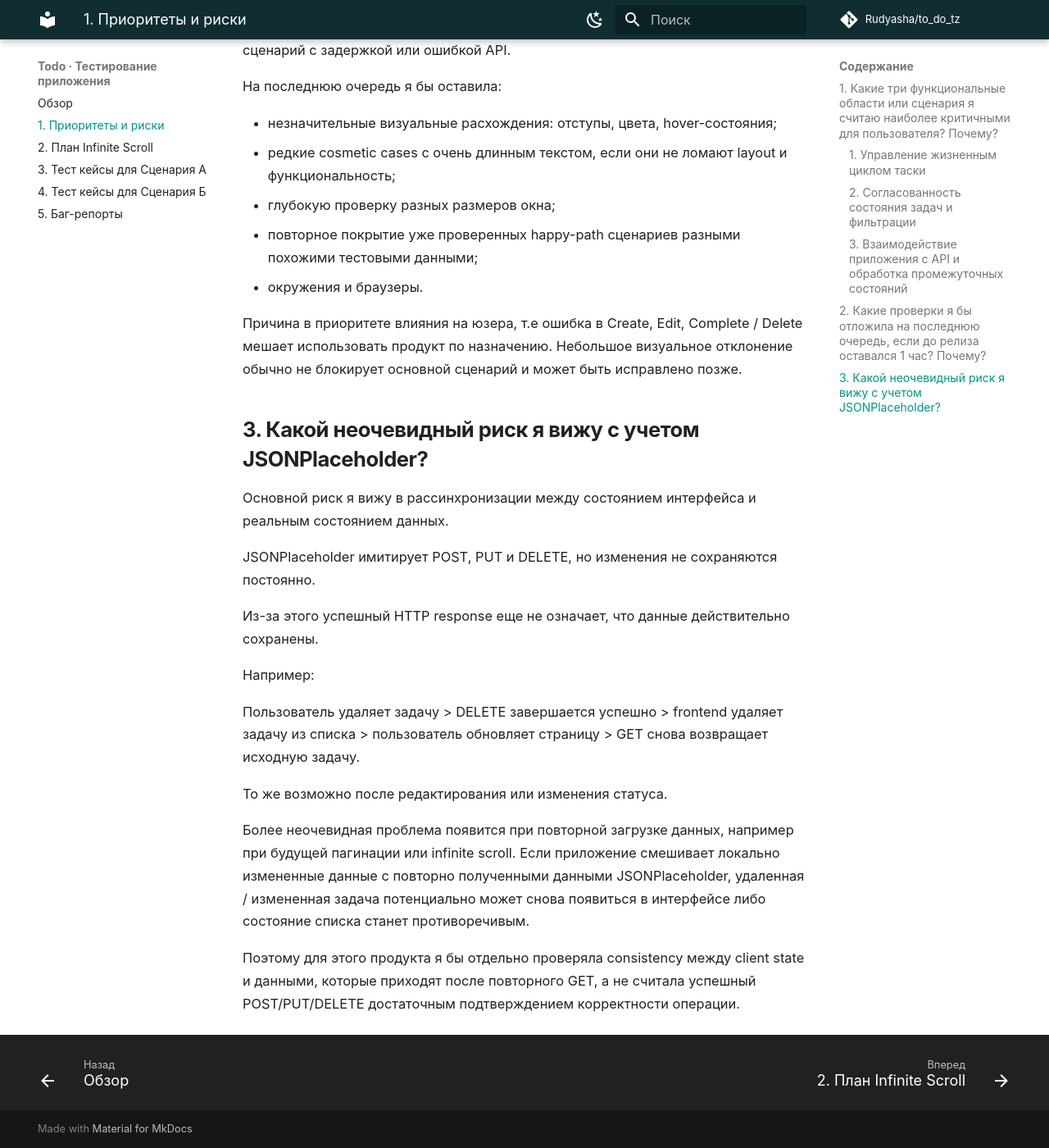
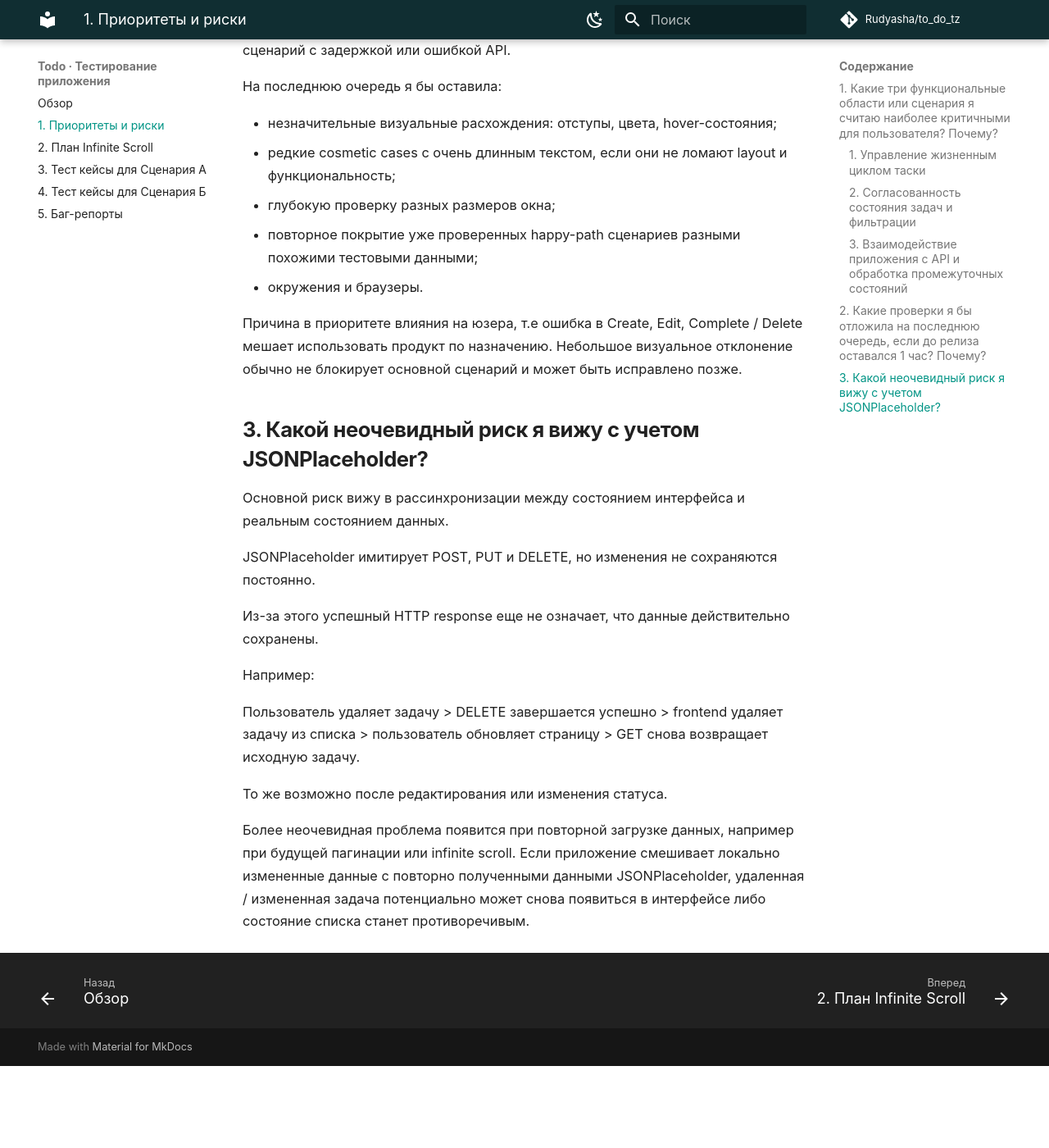
Before and after one commit to Rudyasha/to_do_tz, an MkDocs documentation site: the page built from docs/task-1.md, in a window 1280 px wide and 1400 px high, scrolled down 1679 px. Shown: the whole window at 82% size. Built offline with MkDocs 1.6.1 and Material for MkDocs 9.7.7, drawn with Linux system fonts in a browser that asks for light colours; comment, search, counter and statistics services are not loaded; after the commit the page ends 2979 px from its top, so only the background shows below that.

Commit message:
Update task-1.md

```diff
--- a/docs/task-1.md
+++ b/docs/task-1.md
@@ -53,7 +53,7 @@
 
 ## 3. Какой неочевидный риск я вижу с учетом JSONPlaceholder?
 
-Основной риск я вижу в рассинхронизации между состоянием интерфейса и реальным состоянием данных.
+Основной риск вижу в рассинхронизации между состоянием интерфейса и реальным состоянием данных.
 
 JSONPlaceholder имитирует POST, PUT и DELETE, но изменения не сохраняются постоянно.
 
@@ -66,5 +66,3 @@ JSONPlaceholder имитирует POST, PUT и DELETE, но изменения
 То же возможно после редактирования или изменения статуса.
 
 Более неочевидная проблема появится при повторной загрузке данных, например при будущей пагинации или infinite scroll. Если приложение смешивает локально измененные данные с повторно полученными данными JSONPlaceholder, удаленная / измененная задача потенциально может снова появиться в интерфейсе либо состояние списка станет противоречивым.
-
-Поэтому для этого продукта я бы отдельно проверяла consistency между client state и данными, которые приходят после повторного GET, а не считала успешный POST/PUT/DELETE достаточным подтверждением корректности операции.
```
